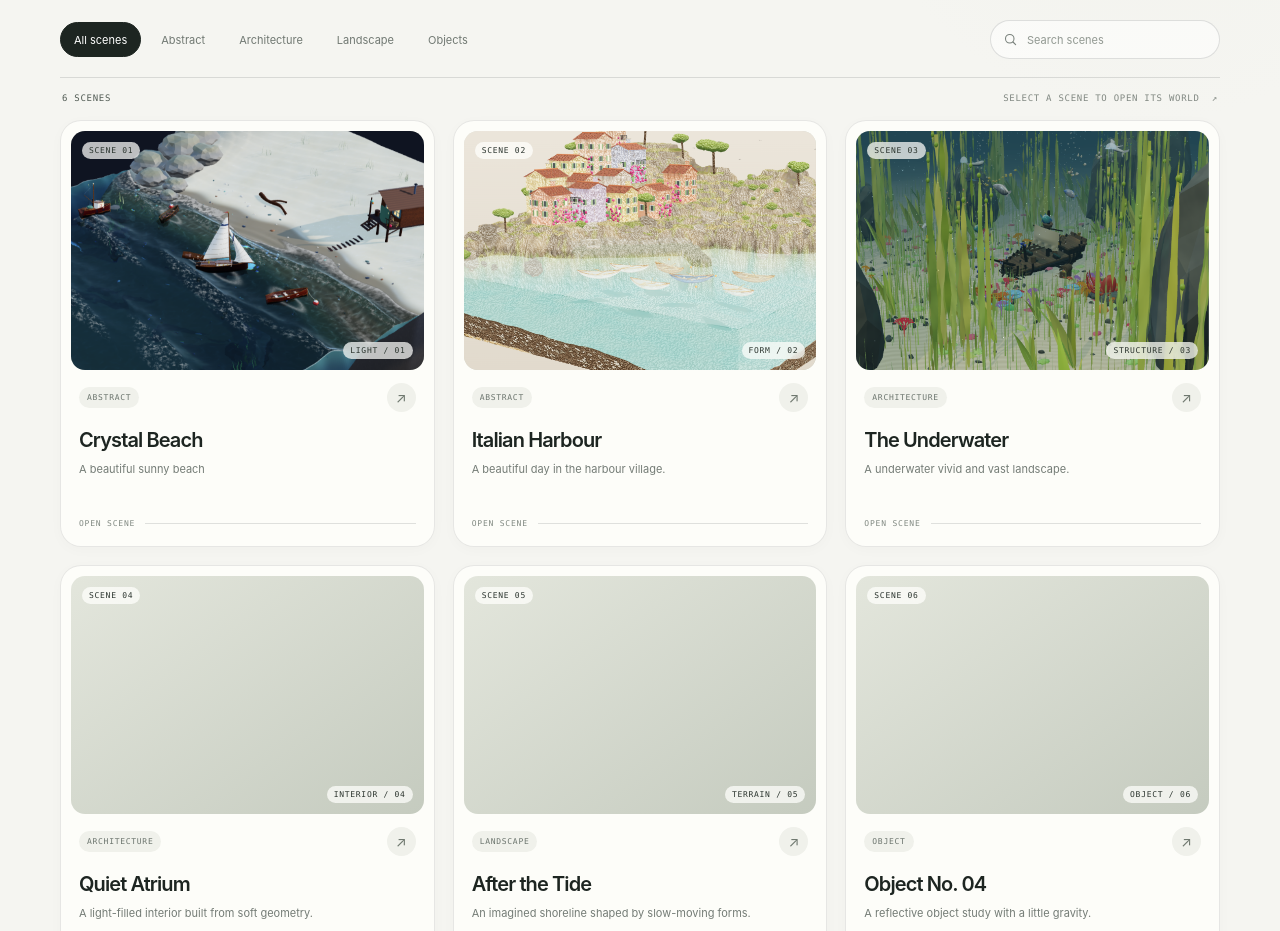
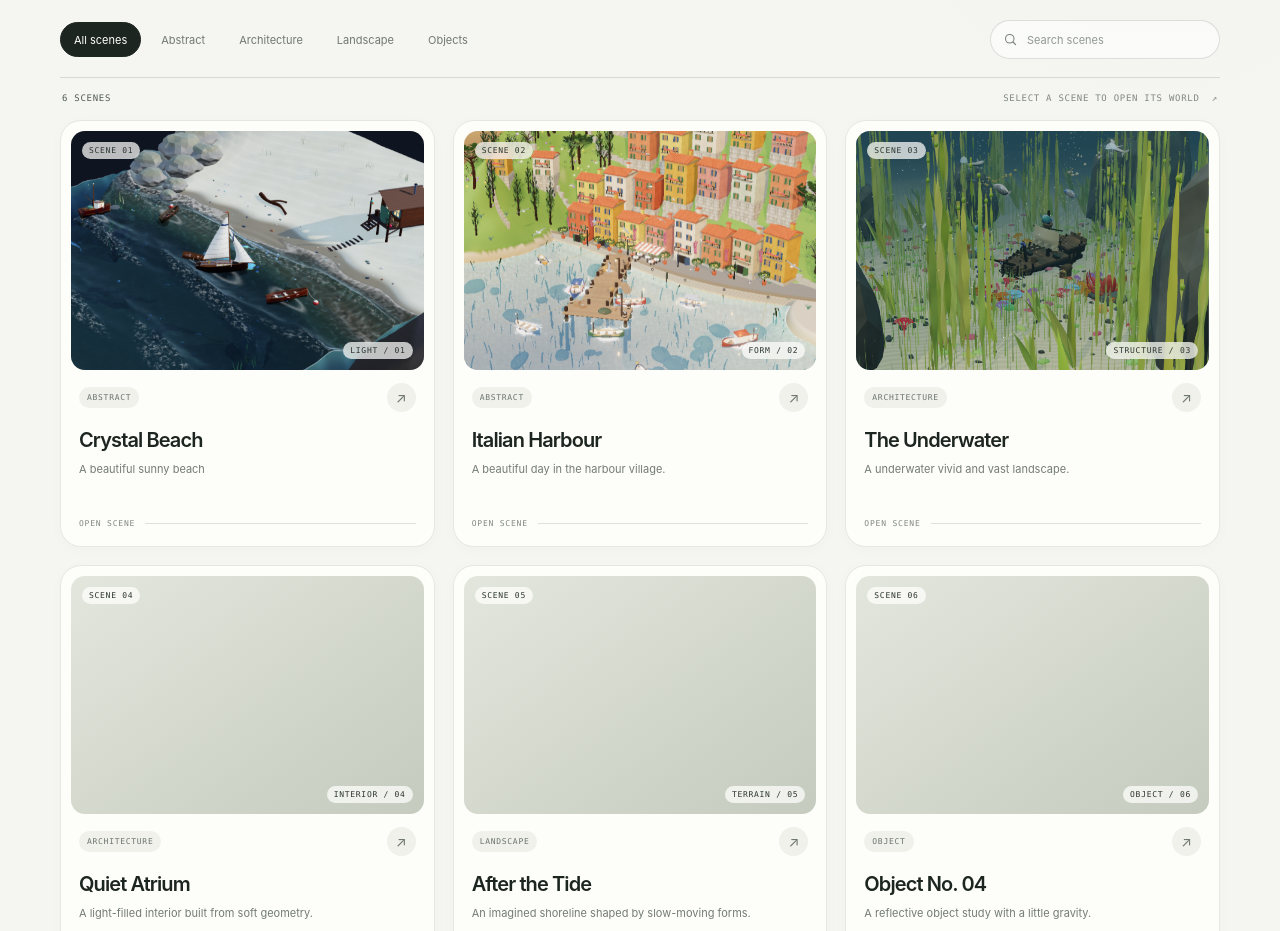
Before and after one commit to eemonislame/eemon, a plain HTML site: page index.html in a window 1280 px wide. Shown: the part 800-1731 px from the top of the page. Drawn offline with Linux system fonts and the light colour scheme.

Commit message:
Update index.html

```diff
--- a/index.html
+++ b/index.html
@@ -790,7 +790,7 @@
 
         <a class="scene-card" href="harbour.html" target="_blank" rel="noopener noreferrer" data-category="abstract">
           <span class="scene-art">
-            <img src="assets/Screenshot 2026-11-18 030836.png" alt="A small sphere circled by a thin ring" width="1200" height="800" loading="lazy" decoding="async">
+            <img src="assets/harbour.png" alt="A small sphere circled by a thin ring" width="1200" height="800" loading="lazy" decoding="async">
             <span class="art-label">SCENE 02</span>
             <span class="art-code">FORM / 02</span>
           </span>
```
